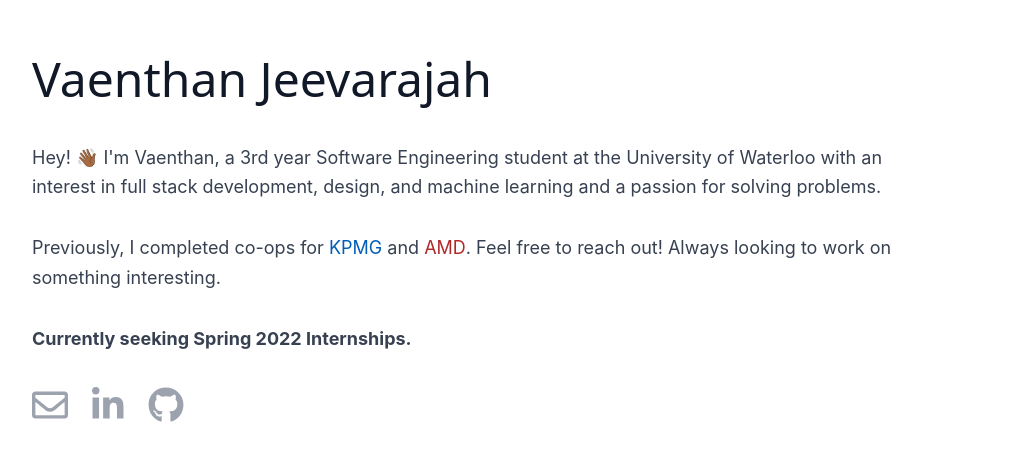
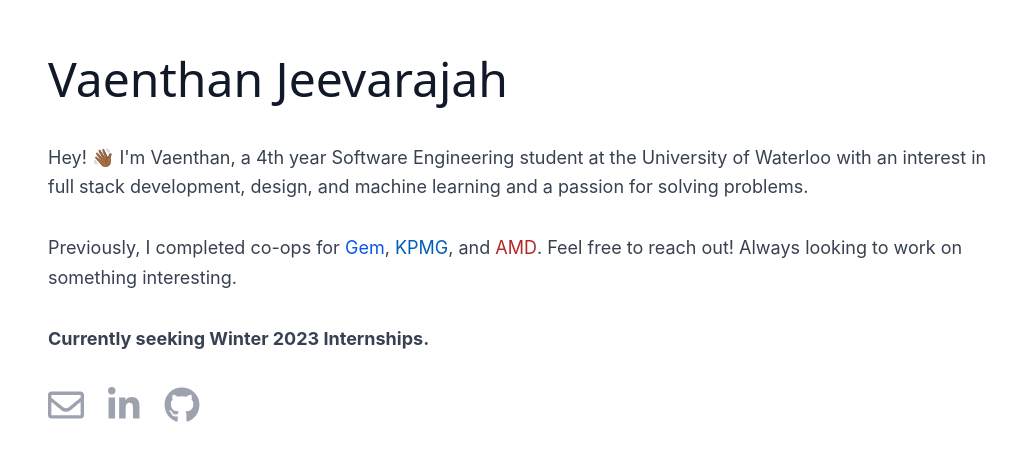
Before and after one commit to vaenthan18/portfolio, a React (Create React App) app: page / in a window 1280 px wide. Shown: the part 160-620 px from the top of the page, without its empty margins (108-1124 px from the left). Built offline with nearby package versions, Linux system fonts and the light colour scheme.

Commit message:
Updating content

```diff
--- a/package.json
+++ b/package.json
@@ -1,4 +1,5 @@
 {
+  "homepage": "https://vaenthan.com/",
   "name": "portfolio",
   "version": "0.1.0",
   "private": true,
@@ -15,6 +16,7 @@
     "@types/node": "^16.11.17",
     "@types/react": "^17.0.38",
     "@types/react-dom": "^17.0.11",
+    "gh-pages": "^3.2.3",
     "react": "^17.0.2",
     "react-dom": "^17.0.2",
     "react-scripts": "5.0.0",
@@ -23,6 +25,8 @@
     "web-vitals": "^2.1.2"
   },
   "scripts": {
+    "predeploy": "npm run build",
+    "deploy": "gh-pages -d build",
     "start": "react-scripts start",
     "build": "react-scripts build",
     "test": "react-scripts test",
--- a/src/components/About.scss
+++ b/src/components/About.scss
@@ -1,5 +1,6 @@
 $KPMG: rgb(0, 94, 184);
 $AMD: rgb(176, 40, 40);
+$GEM: rgb(12, 88, 230);
 
 a {
     $link: $KPMG;
@@ -37,3 +38,10 @@ a {
       background: rgba($AMD, 0.25);
     }
   }
+
+  a.GEM {
+    color: $GEM;
+    &::after {
+      background: rgba($GEM, 0.25);
+    }
+  }
--- a/src/components/About.tsx
+++ b/src/components/About.tsx
@@ -6,24 +6,24 @@ import "./About.scss"
 
 function About() {
     return (
-    <section id="about" className="h-screen flex content-center">
-      <div className="container mx-auto flex md:flex-row flex-col items-center">
-        <div className="lg:flex-grow md:w-1/2 lg:pr-24 md:pr-16 flex flex-col md:items-start md:text-left mb-16 md:mb-0 items-center text-center">
-          <h1 className="font-title text-5xl mb-10 font-medium text-gray-900">
+    <section id="about" className="flex content-center md:h-screen">
+      <div className="container mx-auto flex md:flex-row items-center">
+        <div className="sm:text-left break-normal mx-4 lg:flex-grow flex flex-col md:items-start">
+          <h1 className="font-title text-5xl mb-10 font-medium text-gray-900 mt-8 md:pt-0">
             Vaenthan Jeevarajah
           </h1>
           <p className="mb-8 leading-relaxed text-lg text-gray-700">
-            Hey! &#128075;&#127998; I'm Vaenthan, a 3rd year Software Engineering student at the University of Waterloo with an interest
+            Hey! &#128075;&#127998; I'm Vaenthan, a 4th year Software Engineering student at the University of Waterloo with an interest
             in full stack development, design, and machine learning and a passion for solving problems.
           </p>
           <p className="mb-8 leading-relaxed text-lg text-gray-700">
-            Previously, I completed co-ops for <a className="KPMG" href="https://home.kpmg/ca/en/home/services/tax/one-port.html" target="_blank" rel="noopener noreferrer">KPMG</a> and <a className="AMD" href="https://www.amd.com/en" target="_blank" rel="noopener noreferrer">AMD</a>.
+            Previously, I completed co-ops for <a className="GEM" href="https://www.gem.com/" target="_blank" rel="noopener noreferrer">Gem</a>, <a className="KPMG" href="https://home.kpmg/ca/en/home/services/tax/one-port.html" target="_blank" rel="noopener noreferrer">KPMG</a>, and <a className="AMD" href="https://www.amd.com/en" target="_blank" rel="noopener noreferrer">AMD</a>.
             Feel free to reach out! Always looking to work on something interesting.
           </p>
           <p className="mb-8 leading-relaxed text-lg text-gray-700 font-bold">
-            Currently seeking Spring 2022 Internships.
+            Currently seeking Winter 2023 Internships.
           </p>
-          <div className="inline text-4xl space-x-6 text-gray-400">
+          <div className="inline text-4xl space-x-6 text-gray-400 mb-8 mb:pt-0">
             <a href="mailto:v2jeevar@uwaterloo.ca" className="hover:text-gray-700">
                 <FontAwesomeIcon icon={faEnvelope} href="mailto:v2jeevar@uwaterloo.ca"/>
             </a>
```
Also changed, not shown: 1 other file (tests, documents, lock files or other folders).
